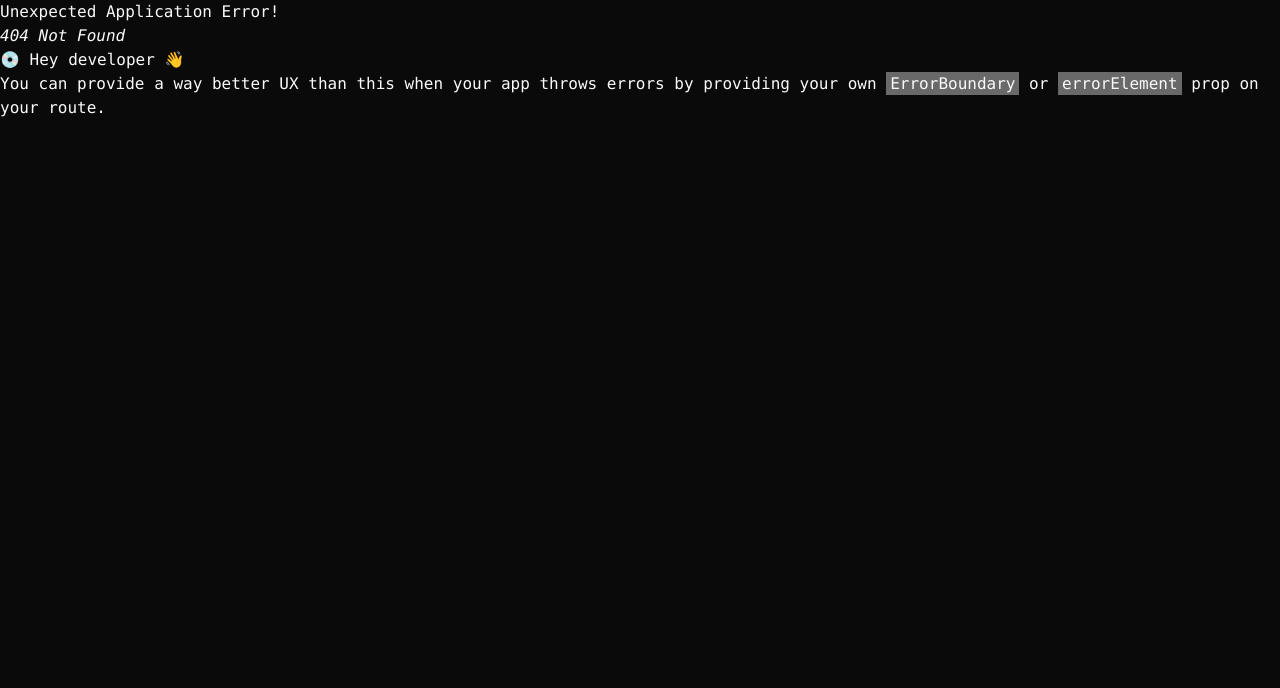
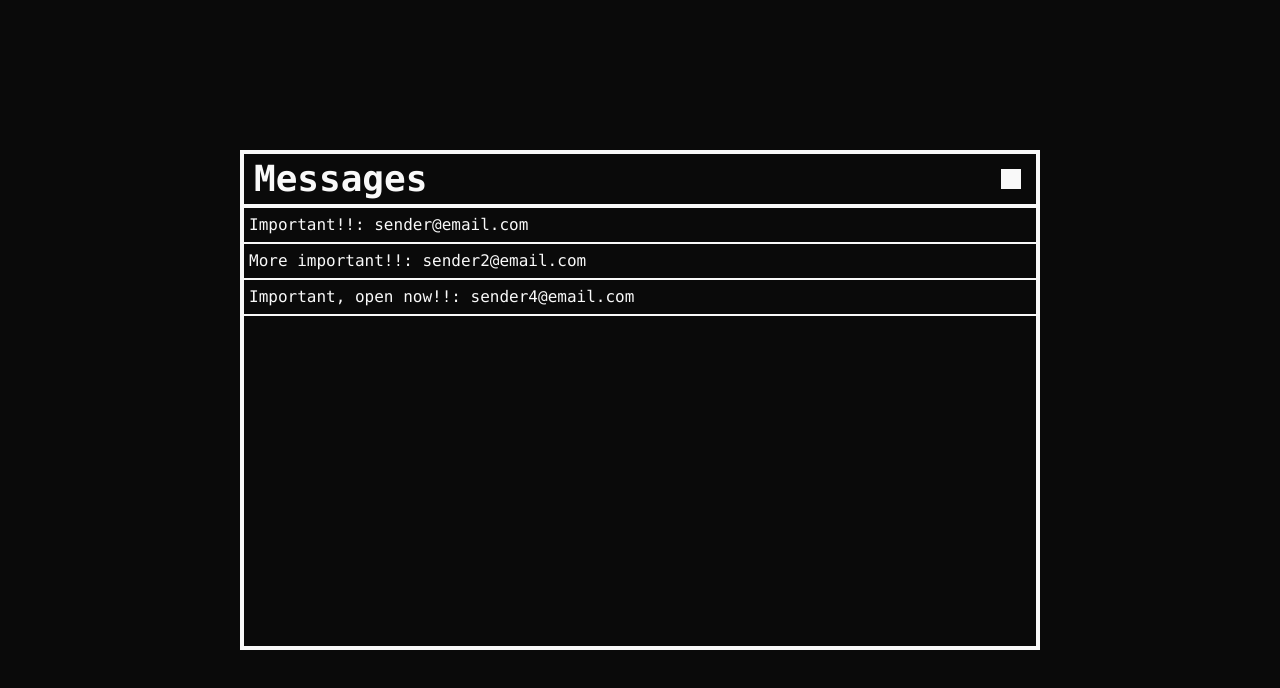
Before and after one commit to kabizzle/NetDefender, a React (Vite) app: page /level/em in a window 1280 px wide. Before the commit this address had no page. Shown: the top 688 px of the page. Built offline with nearby package versions, Linux system fonts and the light colour scheme.

Commit message:
// Start for EmailMenu

```diff
--- a/src/App.tsx
+++ b/src/App.tsx
@@ -10,6 +10,7 @@ import Email from "./components/Email.tsx";
 import LevelCC from "./components/LevelCC.tsx";
 import CCEmail from "./components/CCEmail.tsx";
 import Phishing from "./components/Phishing.tsx";
+import EmailMenu from "./components/EmailMenu.tsx";
 
 const baseStyle = {
   indicator: {
@@ -84,6 +85,7 @@ const router = createBrowserRouter(
         <Route path="2" element={<LevelCC />}/>
         <Route path="e" element={<CCEmail />}/>
         <Route path="p" element={<Phishing />}/>
+        <Route path="em" element={<EmailMenu />}/>
       </Route>
     </Route>
   )
--- /dev/null
+++ b/src/components/EmailMenu.tsx
@@ -0,0 +1,97 @@
+import { useState } from "react";
+import {
+  Box,
+  Button,
+  ButtonGroup,
+  Step,
+  StepDescription,
+  StepIndicator,
+  StepNumber,
+  StepSeparator,
+  StepStatus,
+  StepTitle,
+  Stepper,
+  useSteps,
+  Progress,
+  Flex,
+  AbsoluteCenter,
+  Grid,
+  GridItem,
+  Icon,
+  Text,
+  extendTheme,
+  Stack,
+  Avatar,
+  AvatarBadge,
+  AvatarGroup,
+  Divider,
+  Heading,
+  Spacer,
+  Tooltip,
+  HStack,
+  Modal,
+  ModalOverlay,
+  ModalContent,
+  ModalHeader,
+  ModalFooter,
+  ModalBody,
+  ModalCloseButton,
+} from "@chakra-ui/react";
+
+// Now working as a layout, needs to be merged with actual emails and have them as links
+
+const EmailMenu = () => {
+  const [emails, setEmails] = useState([
+    {
+      heading: "Important!!",
+      sender: "sender@email.com",
+      sent: true,
+    },
+    {
+      heading: "More important!!",
+      sender: "sender2@email.com",
+      sent: true,
+    },
+    {
+      heading: "Open this email",
+      sender: "sender3@email.com",
+      sent: false,
+    },
+    {
+      heading: "Important, open now!!",
+      sender: "sender4@email.com",
+      sent: true,
+    },
+  ]);
+
+  const sentEmails = emails.filter((email) => email.sent);
+
+  return (
+    <Box w="100vw" h="100vh" display="flex" alignItems="center" justifyContent="center">
+      <Box w="800px" h="500px" borderWidth="4px" borderColor="game.white" display="flex" flexDir="row" alignItems="start">
+        <Grid w="100%" h="100%" templateRows="11% 1fr">
+          <GridItem>
+            <Box h="100%" display="flex" flexDir="row" alignItems="center" justifyContent="end" borderBottom="4px">
+              <Heading fontFamily="mono" padding="5px" paddingLeft="10px">
+                Messages
+              </Heading>
+              <Spacer />
+              <Box w="20px" h="20px" bg="game.white" marginRight="15px"></Box>
+            </Box>
+          </GridItem>
+          <GridItem>
+            <Box>
+              {sentEmails.map((email, index) => (
+                <Box borderBottom="2px" key={index} padding="5px">
+                  {email.heading}: {email.sender}
+                </Box>
+              ))}
+            </Box>
+          </GridItem>
+        </Grid>
+      </Box>
+    </Box>
+  );
+};
+
+export default EmailMenu;
```
